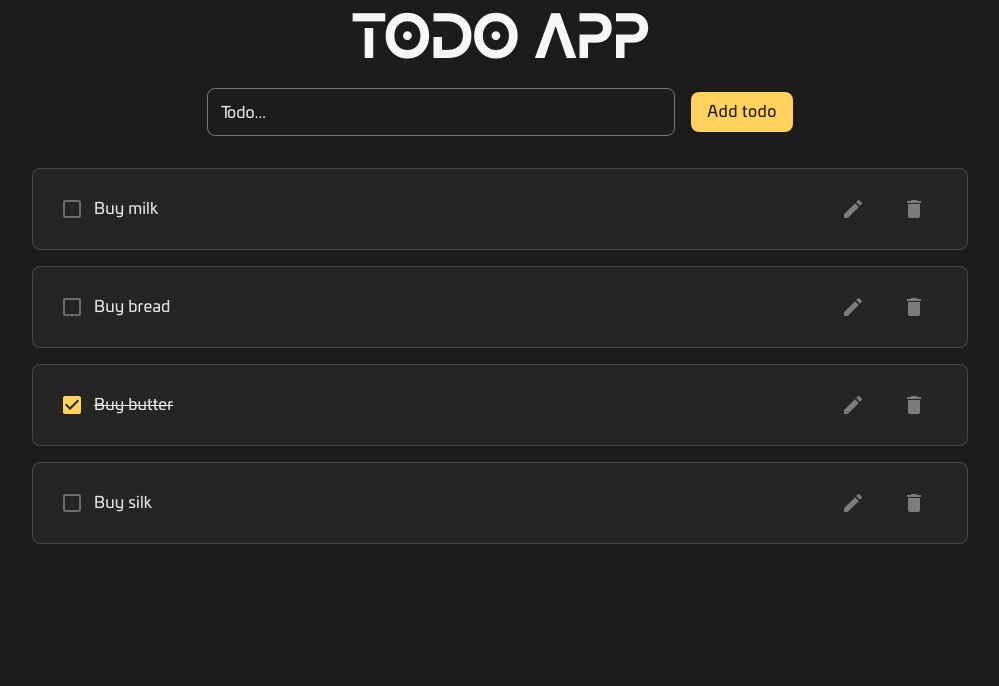
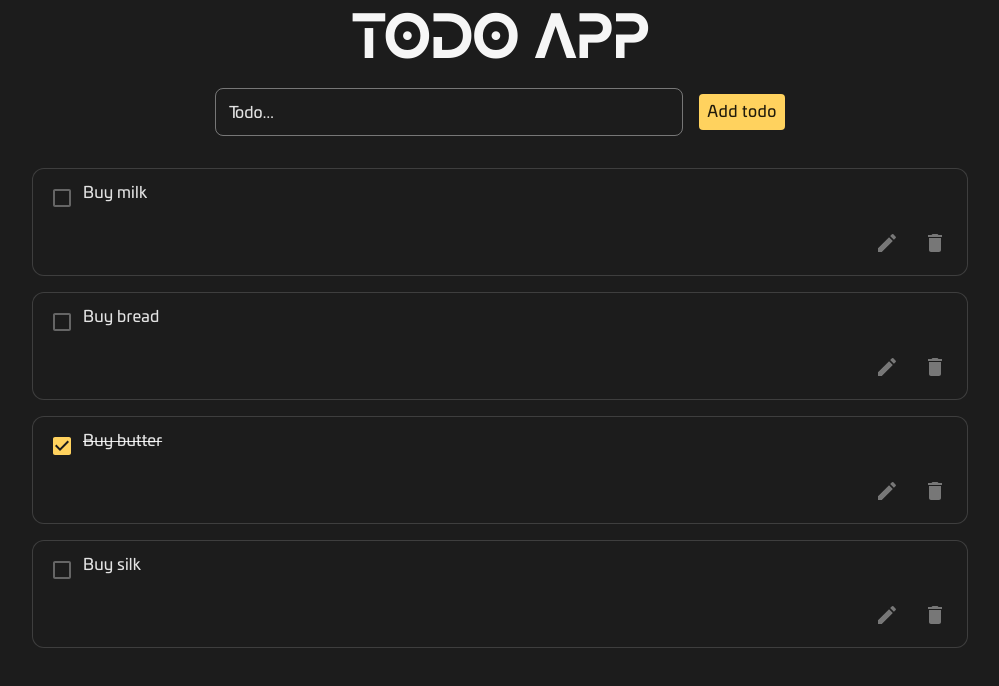
Before and after one commit to Nookee411/react-todo-app, a React (Create React App) app: page / in a window 1280 px wide. Shown: the top 686 px of the page, without its empty margins (140-1139 px from the left). Built offline with nearby package versions, Linux system fonts and the light colour scheme.

Commit message:
Button fix / id fix

```diff
--- a/src/appTheme/index.js
+++ b/src/appTheme/index.js
@@ -57,6 +57,6 @@ const AppTheme = createTheme({
     },
   },
 });
-// AppTheme.border = (width, style, color) => `${width}px ${style} ${color}`;
+AppTheme.border = (width, style, color) => `${width}px ${style} ${color}`;
 AppTheme.overrides = overrides(AppTheme, AppTheme.overrides);
 export default AppTheme;
--- a/src/appTheme/overrides/MuiButton.js
+++ b/src/appTheme/overrides/MuiButton.js
@@ -1,16 +1,30 @@
-export default (theme, MuiButton) => ({
+export default (theme, MuiButton = {}) => ({
   root: {
+    ...theme.typography.p3,
+    textTransform: 'none',
+    borderRadius: theme.spacing(1),
+    padding: theme.spacing(1.5, 2),
+  },
+
+  contained: {
     backgroundColor: theme.palette.accent.primary,
-    borderRadius: theme.spacing(2),
-    '&:hover, &:focus, &:active': {
-      backgroundColor: theme.palette.accent.secondary,
+    color: theme.palette.black.primary,
+    boxShadow: 'none',
+
+    '&:hover': {
+      boxShadow: theme.shadow.accent.medium,
+      backgroundColor: theme.palette.accent.primary,
     },
-    '&.MuiButton-text': {
-      padding: ` ${theme.spacing(2)}px ${theme.spacing(4)}px`,
+
+    '&:focus': {
+      backgroundColor: theme.palette.accent.primary,
+      color: theme.palette.black.primary,
+      boxShadow: 'none',
+    },
+
+    '&$disabled': {
+      backgroundColor: theme.palette.white.background,
+      color: theme.palette.white.disabled,
     },
   },
-  text: {
-    textTransform: 'none',
-    ...theme.typography.p3,
-  },
 });
--- a/src/appTheme/overrides/MuiCheckbox.js
+++ b/src/appTheme/overrides/MuiCheckbox.js
@@ -1,4 +1,4 @@
-export default (theme, MiuCheckbox) => ({
+export default (theme, MiuCheckbox = {}) => ({
   root: {
     color: theme.palette.white.disabled,
   },
--- a/src/appTheme/overrides/MuiTextField.js
+++ b/src/appTheme/overrides/MuiTextField.js
@@ -1,8 +1,8 @@
-export default (theme, MuiTextField) => ({
+export default (theme, MuiTextField = {}) => ({
   root: {
     maxHeight: '3em',
     border: '1px solid rgb(255 255 255 / 40%)',
-    borderRadius: 8,
+    borderRadius: theme.spacing(2),
     backgroundColor: 'transparent',
     color: theme.palette.white.primary,
     '& input': {
--- a/src/components/TodoInput.jsx
+++ b/src/components/TodoInput.jsx
@@ -1,9 +1,7 @@
 import React, { useState } from 'react';
 import { TextField, Button, makeStyles } from '@material-ui/core';
-import { useDispatch, useSelector } from 'react-redux';
-import { TodoActions, TodoSelectors } from '../store/slices/TodoSlice';
-
-let id;
+import { useDispatch } from 'react-redux';
+import { TodoActions } from '../store/slices/TodoSlice';
 
 const useStyles = makeStyles((theme) => ({
   container: {
@@ -20,7 +18,6 @@ const useStyles = makeStyles((theme) => ({
 }));
 export default function TodoInput() {
   const classes = useStyles();
-  id = useSelector(TodoSelectors.length);
   const dispatch = useDispatch();
   const [todoText, setTodoText] = useState('');
 
@@ -29,7 +26,6 @@ export default function TodoInput() {
     if (todoText.length) {
       dispatch(
         TodoActions.addTodo({
-          id: (id += 1),
           content: todoText,
           finished: false,
         }),
@@ -45,7 +41,9 @@ export default function TodoInput() {
         onChange={(e) => setTodoText(e.target.value)}
         label="Todo..."
       />
-      <Button type="submit">Add todo</Button>
+      <Button type="submit" variant="contained">
+        Add todo
+      </Button>
     </form>
   );
 }
--- a/src/components/TodoItem.jsx
+++ b/src/components/TodoItem.jsx
@@ -24,8 +24,8 @@ const EDITING_RESULT = {
 
 const useStyles = makeStyles((theme) => ({
   card: {
-    backgroundColor: theme.palette.surface.dark.secondary,
-    borderRadius: 8,
+    backgroundColor: theme.palette.surface.dark.primary,
+    borderRadius: theme.spacing(3),
     border: `1px solid ${theme.palette.border.white.primary}`,
     color: theme.palette.white.primary,
     marginBottom: theme.spacing(4),
@@ -33,27 +33,27 @@ const useStyles = makeStyles((theme) => ({
   },
   cardContent: {
     display: 'flex',
-    justifyContent: 'space-between',
-    alignItems: 'center',
+    flexWrap: 'wrap',
+    alignItems: 'flex-start',
     '&:last-child': {
-      padding: theme.spacing(4),
+      padding: theme.spacing(2),
     },
     '& .icon-group': {
-      flex: '0 0 15%',
-      display: 'flex',
-      justifyContent: 'space-evenly',
-      flexFlow: 'row wrap',
+      flex: '0 0 100%',
+      textAlign: 'right',
     },
   },
   content: {
+    flex: '0 0 85%',
     ...theme.typography.p3,
     color: theme.palette.white.secondary,
-    verticalAlign: 'middle',
-    flex: '0 0 80%',
+    paddingTop: theme.spacing(1),
     marginBottom: 0,
+    display: 'flex',
+    alignItems: 'center',
   },
   checkbox: {
-    flex: '0 0 5%',
+    // flex: '0 0 10%',
   },
   icon: {
     color: theme.palette.icon.primary,
@@ -165,7 +165,7 @@ export default function TodoItem(props) {
 
 TodoItem.propTypes = {
   todo: PropTypes.shape({
-    id: PropTypes.number.isRequired,
+    id: PropTypes.number,
     content: PropTypes.string,
     finished: PropTypes.bool.isRequired,
   }).isRequired,
--- a/src/components/TodoList.jsx
+++ b/src/components/TodoList.jsx
@@ -5,9 +5,10 @@ import { TodoSelectors } from '../store/slices/TodoSlice';
 
 export default function TodoList() {
   const todoList = useSelector(TodoSelectors.todos);
+  console.table(todoList);
   return (
     <div>
-      {todoList.map((todo) => (
+      {todoList.map((todo, index) => (
         <TodoItem key={todo.id} todo={todo} />
       ))}
     </div>
--- a/src/store/slices/TodoSlice.js
+++ b/src/store/slices/TodoSlice.js
@@ -4,21 +4,21 @@ import { createSlice } from '@reduxjs/toolkit';
 function findTodoById(state, id) {
   return state.todos.find((elem) => elem.id === id);
 }
-
+let todoID = 0;
 const todoSlice = createSlice({
   name: 'todo',
   initialState: {
     todos: [
-      { id: 0, content: 'Buy milk', finished: false },
-      { id: 1, content: 'Buy bread', finished: false },
-      { id: 2, content: 'Buy butter', finished: true },
-      { id: 3, content: 'Buy silk', finished: false },
+      { id: (todoID += 1), content: 'Buy milk', finished: false },
+      { id: (todoID += 1), content: 'Buy bread', finished: false },
+      { id: (todoID += 1), content: 'Buy butter', finished: true },
+      { id: (todoID += 1), content: 'Buy silk', finished: false },
     ],
   },
   reducers: {
     addTodo: (state, action) => {
-      const { id, content, finished } = action.payload;
-      state.todos.unshift({ id, content, finished });
+      const { content, finished } = action.payload;
+      state.todos.unshift({ id: (todoID += 1), content, finished });
     },
     removeTodo: (state, action) => {
       state.todos = state.todos.filter((elem) => elem.id !== action.payload);
```
